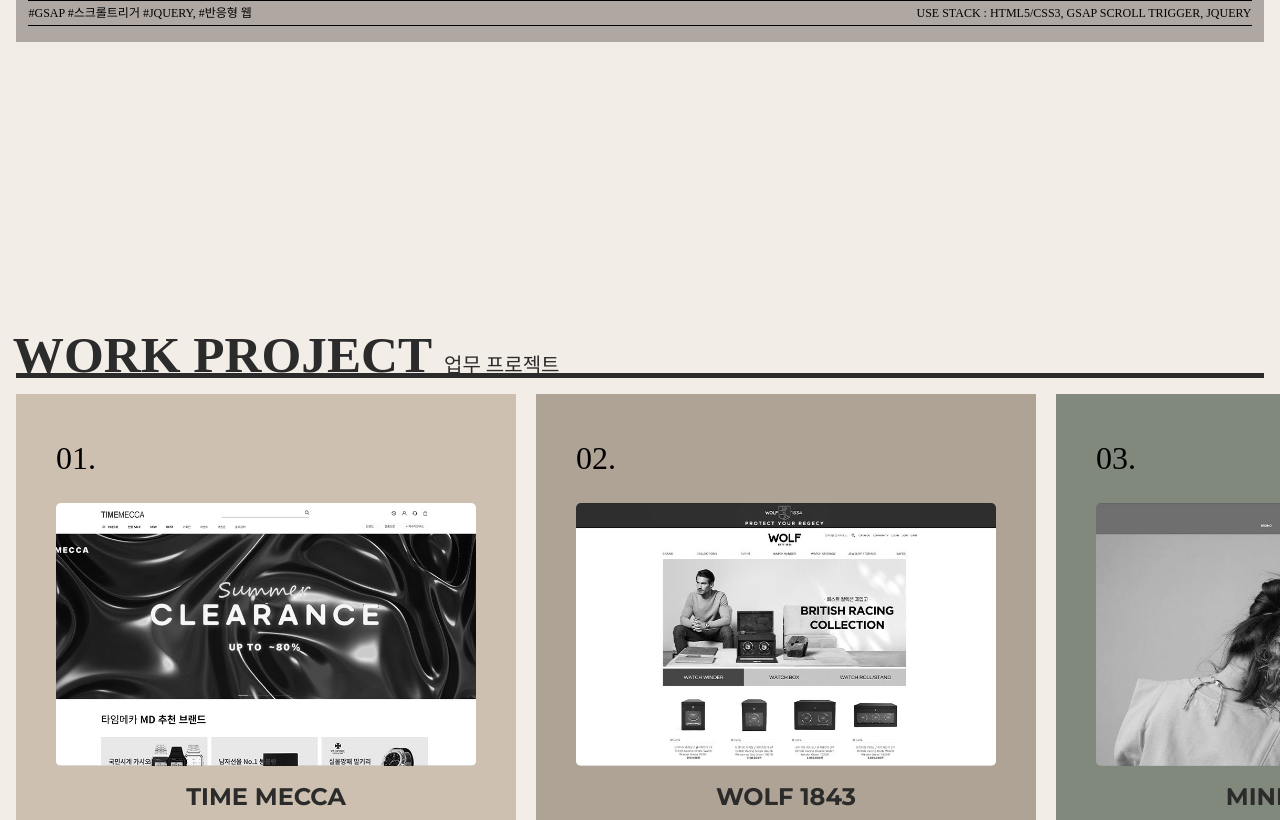
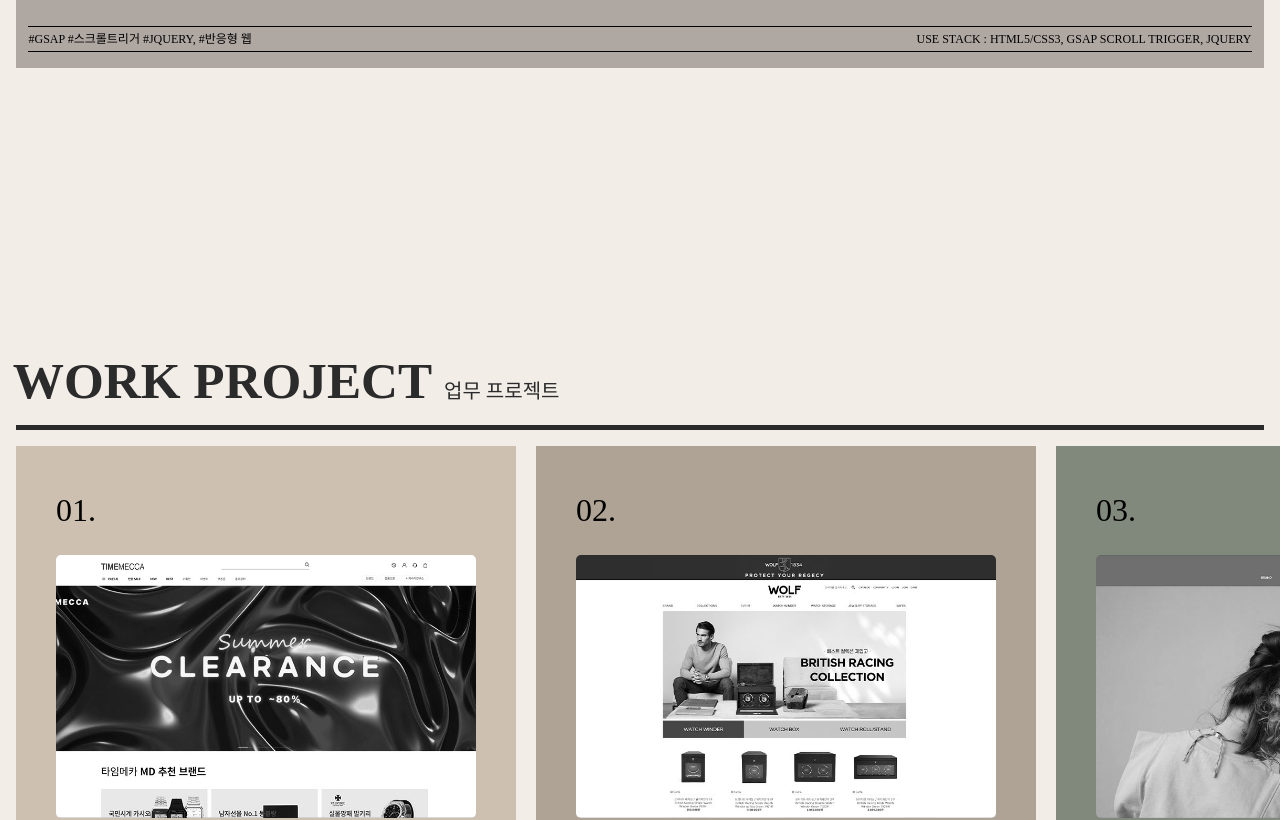
Before and after one commit to leeinwha/ReactPortfolio, a React (Create React App) app: page / in a window 1280 px wide. Shown: the part 6803-7623 px from the top of the page. Built offline with nearby package versions, Linux system fonts and the light colour scheme; a small style sheet from the web is missing; a web font is replaced by a local one.

Commit message:
타이틀 간격 조정

```diff
--- a/src/assets/scss/section/_port.scss
+++ b/src/assets/scss/section/_port.scss
@@ -8,7 +8,7 @@
 
   .port__title {
     width: 100%;
-    height: 5vw;
+    height: 90px;
     font-size: 4vw;
     font-weight: 900;
     line-height: 1.6;
--- a/src/assets/scss/section/_site.scss
+++ b/src/assets/scss/section/_site.scss
@@ -6,7 +6,7 @@
     top: 70px;
     left: 0;
     width: 70%;
-    height: 5vw;
+    height: 90px;
     font-size: 4vw;
     font-weight: 900;
     line-height: 1.6;
--- a/src/assets/scss/section/_skill.scss
+++ b/src/assets/scss/section/_skill.scss
@@ -12,7 +12,7 @@
     top: 70px;
     left: 0;
     width: 48%;
-    height: 5vw;
+    height: 90px;
     font-size: 4vw;
     font-weight: 900;
     line-height: 1.6;
```
